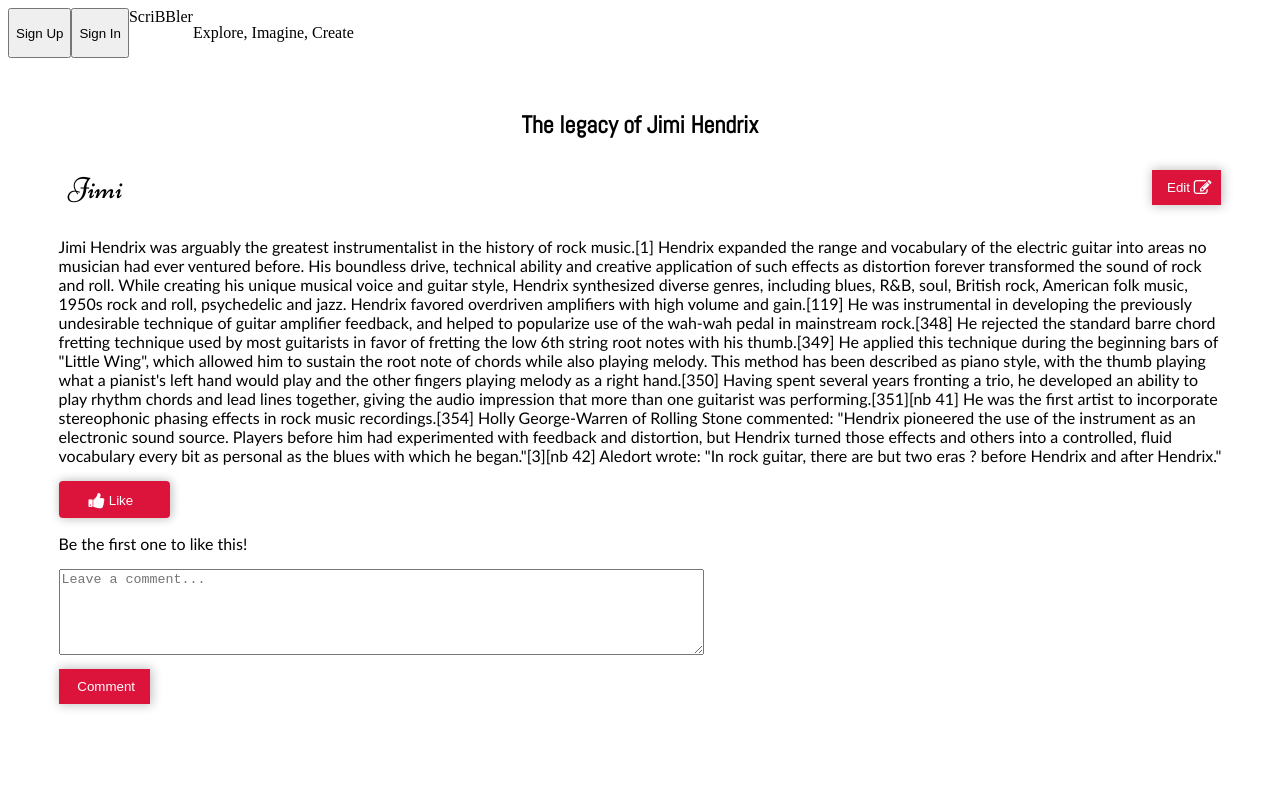
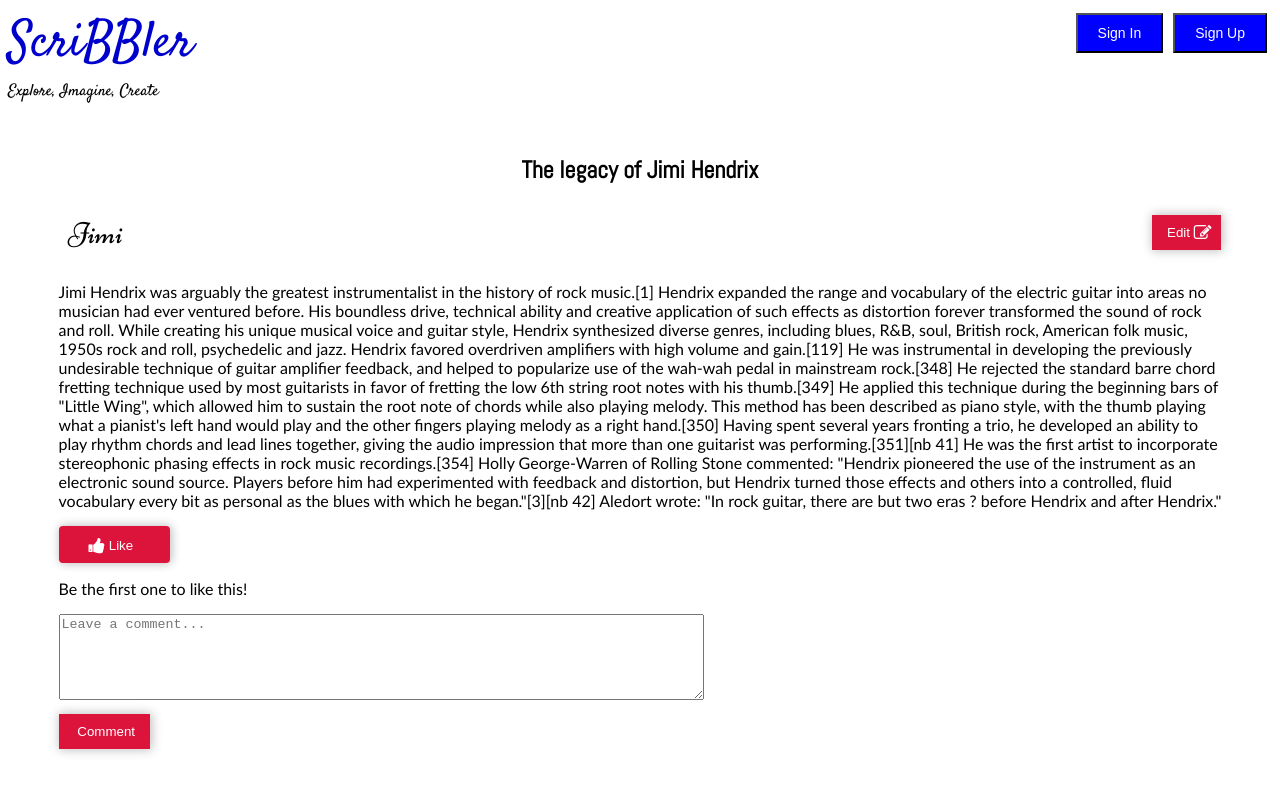
Before and after one commit to mahesh2806/pgdsd_blogging_website, a plain HTML site: page html/post.html in a window 1280 px wide. Drawn offline with Linux system fonts and the light colour scheme.

Commit message:
Changes to html files

```diff
--- a/html/post.html
+++ b/html/post.html
@@ -9,15 +9,26 @@
     </style>
 </head>
 <body>
+
+
+
         <div class="header">
-             <!-- Insert code for Sign Up, Sign In button here.
-               Add code for "ScriBBler" heading and the sub-heading -->
-		    <input class="btnSignUp" type="button" id="signup-button" value="Sign Up">
-            <input class="btnSignIn" type="button" id="signin-button" value="Sign In">
-            <a class="pageTitle">ScriBBler</a>
-            <p class="subHeading">Explore, Imagine, Create</p>
+        	<!-- Insert code for Sign Up, Sign In button here. Add code for "ScriBBler" heading and the sub-heading -->
+            <div id="title">
+                <label id="main-heading">ScriBBler</label>
+                <label id="sub-heading">Explore, Imagine, Create</label>
+            </div>
+            <div id="top-right-btns">
+                <button id="signup-btn" class="auth-btns">Sign Up</button>
+                <button id="signin-btn" class="auth-btns">Sign In</button>
+            </div>
+
+
 
         </div>
+
+
+
 
     <div class="blogContent">
         <div id="blogTitle" class="blogTite">
```
